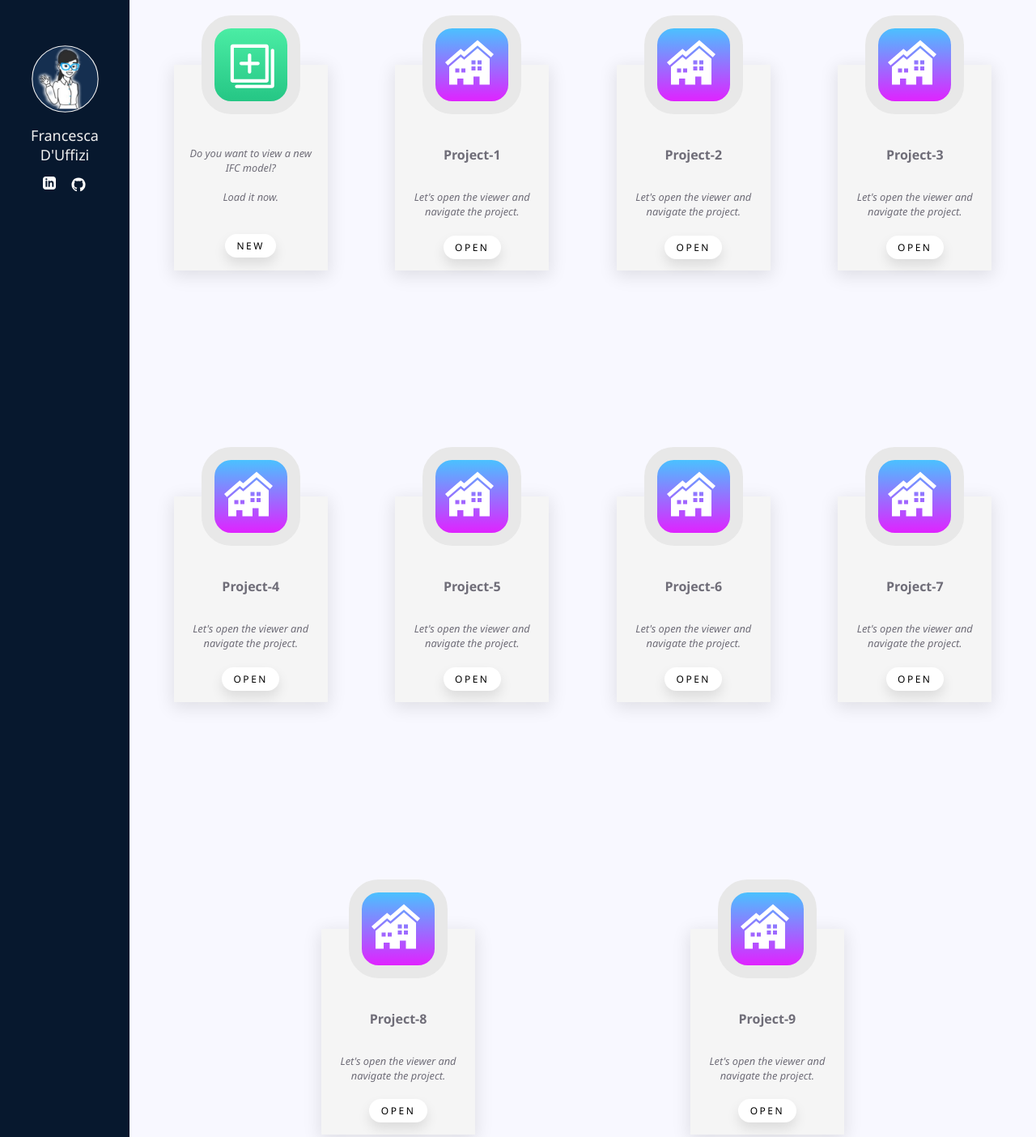
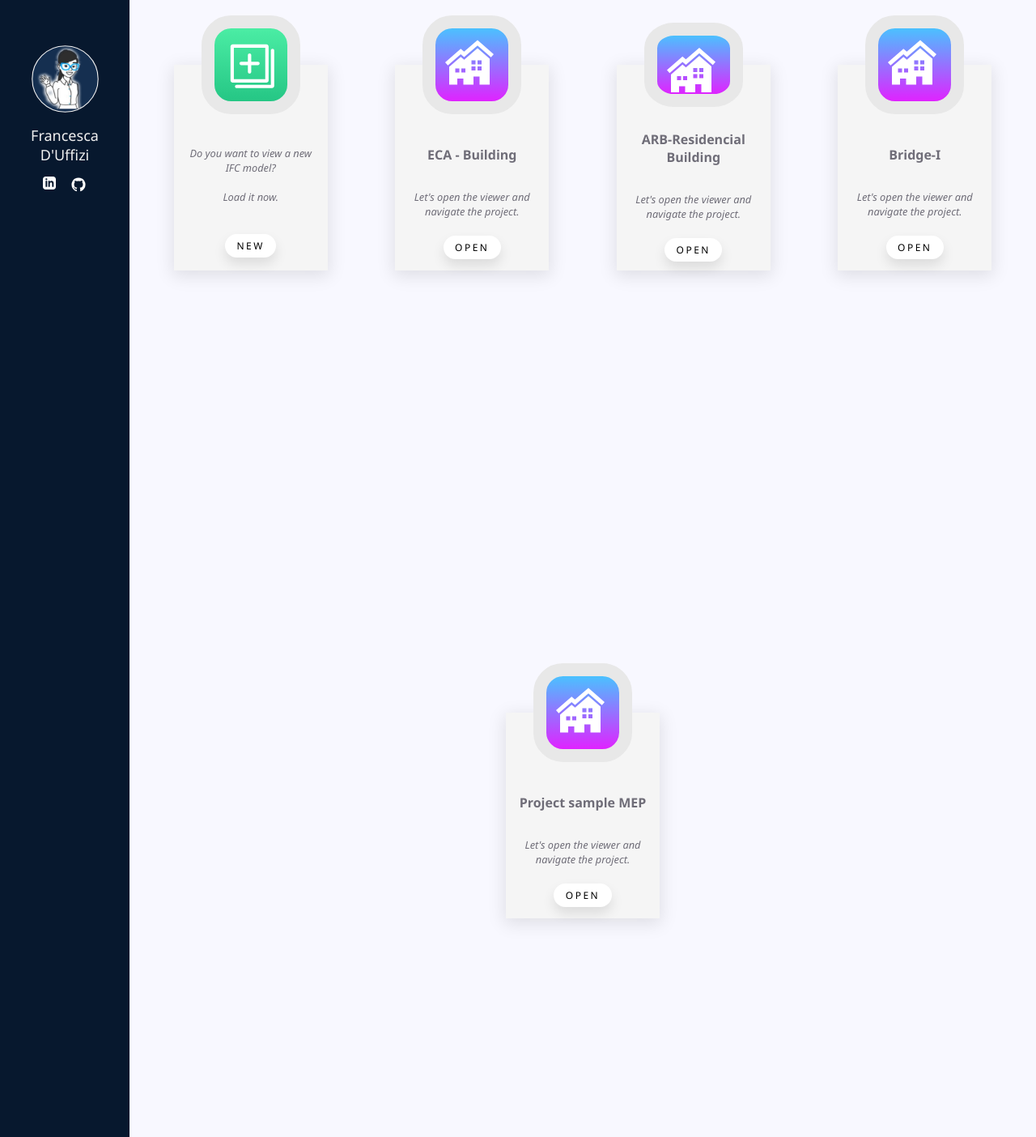
Before and after one commit to duffra/BIMexp_o, a website with bundled scripts: page index.html in a window 1280 px wide. Shown: the top 1404 px of the page at 81% size. Built offline with nearby package versions, Linux system fonts and the light colour scheme.

Commit message:
Hackathon

```diff
--- a/index.html
+++ b/index.html
@@ -4,7 +4,7 @@
     <meta http-equiv="X-UA-Compatible" content="IE=edge" />
     <meta name="viewport" content="width=device-width, initial-scale=1.0" />
     <link rel="stylesheet" href="styles.css" />
-    <title>FD_viewer</title>
+    <title>BIMexp_o</title>
   </head>
   <body>
     <div class="app-container">
--- a/projects.js
+++ b/projects.js
@@ -1,47 +1,22 @@
 export const projects=[
     {
-        name:"Project-1",
+        name:"ECA - Building",
         id:"1",
-        path:"./static/IFC/01.ifc"
+        path:"./static/IFC/A-04.ifc"
     },
     {
-        name:"Project-2",
+        name:"ARB-Residencial Building",
         id:"2",
-        path:"./static/IFC/02.ifc"
+        path:"./static/IFC/A-07.ifc"
     },
     {
-        name:"Project-3",
+        name:"Bridge-I",
         id:"3",
-        path:"./static/IFC/01.ifc"
+        path:"./static/IFC/I-02.ifc"
     },
     {
-        name:"Project-4",
+        name:"Project sample MEP",
         id:"4",
-        path:"./static/IFC/02.ifc"
+        path:"./static/IFC/M-01.ifc"
     },
-    {
-        name:"Project-5",
-        id:"5",
-        path:"./static/IFC/01.ifc"
-    },
-    {
-        name:"Project-6",
-        id:"6",
-        path:"./static/IFC/02.ifc"
-    },
-    {
-        name:"Project-7",
-        id:"7",
-        path:"./static/IFC/01.ifc"
-    },
-    {
-        name:"Project-8",
-        id:"8",
-        path:"./static/IFC/02.ifc"
-    },
-    {
-        name:"Project-9",
-        id:"9",
-        path:"./static/IFC/01.ifc"
-    }
 ]
```
Also changed, not shown: viewer.html (+1 -1 lines), 7 other files.
